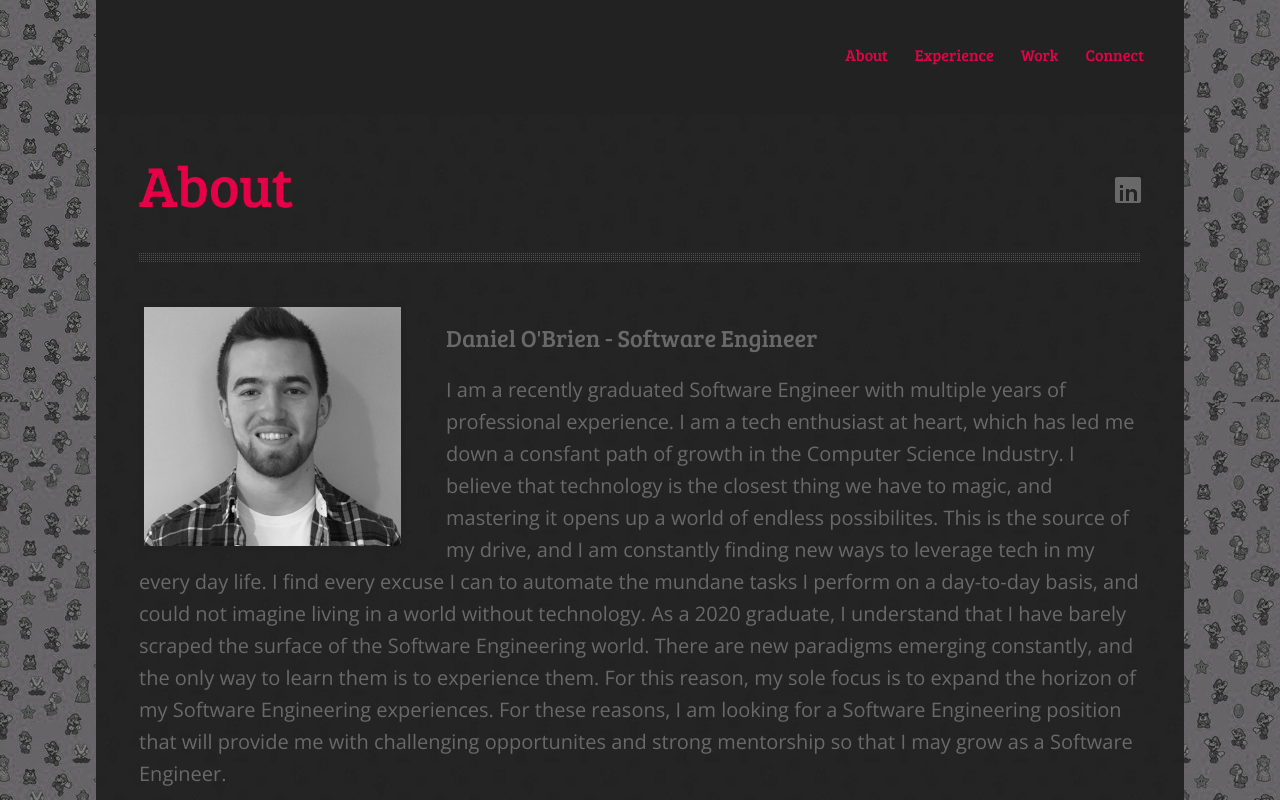
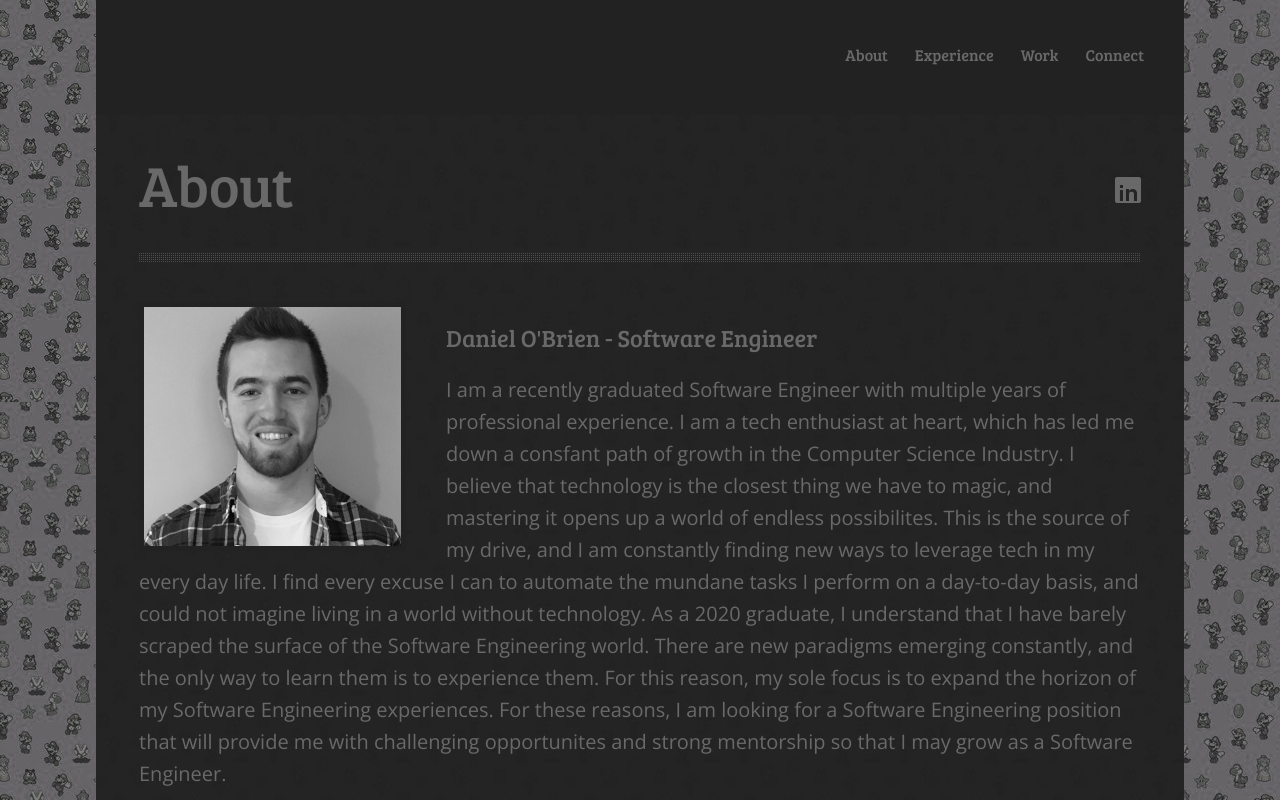
Before and after one commit to danielobrien3/danielobrien3.github.io, a plain HTML site: page index.html in a window 1280 px wide. Shown: the top 800 px of the page. Drawn offline with nearby package versions, Linux system fonts and the light colour scheme.

Commit message:
undid font color change for the sake of committing one thing at a time

```diff
--- a/styles.css
+++ b/styles.css
@@ -4,11 +4,11 @@ body{
 	font: 400 20px/32px 'Open Sans', Verdana, Helvetica, sans-serif;
 	color:#6a6969;
 }
-h1{font: 400 58px/60px 'Bree Serif', Georgia, serif; color:#e60047;}
+h1{font: 400 58px/60px 'Bree Serif', Georgia, serif; color:#6a6969;}
 h2{font: 400 24px/32px 'Bree Serif', Georgia, serif; color:#6a6969;}
 h3{font: 400 14px/16px 'Bree Serif', Georgia, serif; color:#6a6969;}
 ul{margin:0px; padding:0px;}
-a {text-decoration:none; color:#e60047;}
+a {text-decoration:none; color:#6a6969;}
 a:hover {color:#979797;}
 a img{border:0px;}
 
```
